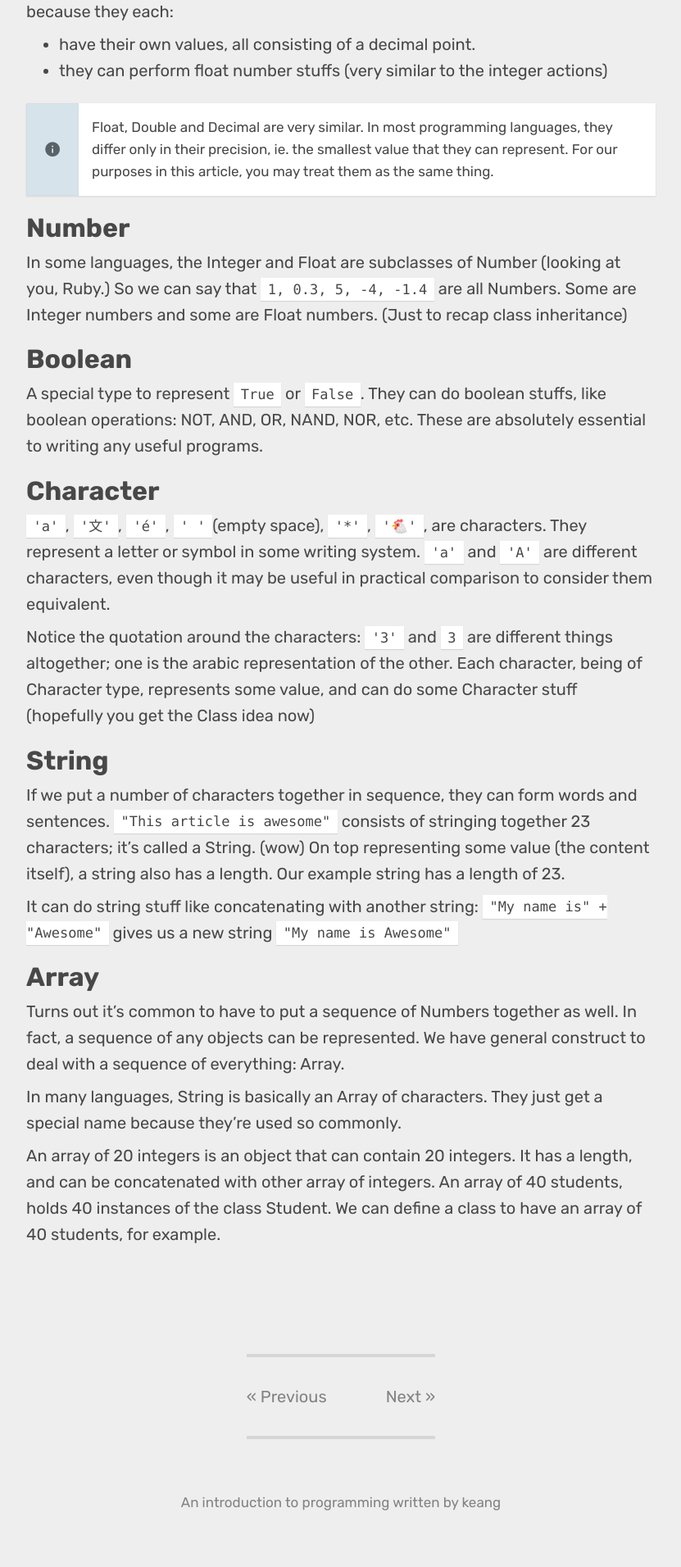
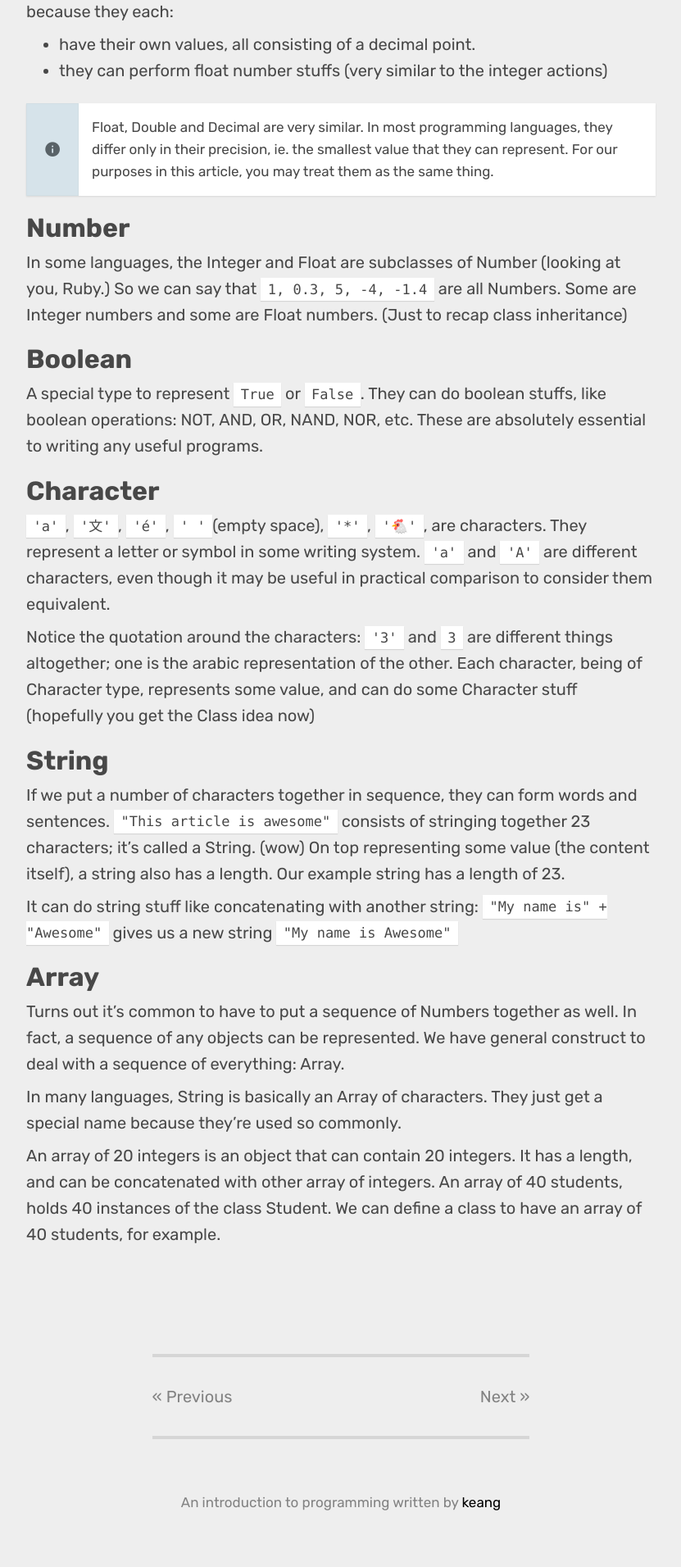
Before and after one commit to keang/crashcourse, a Jekyll site: the page built from index.html, in a window 1280 px wide. Shown: the part 3851-5763 px from the top of the page at 82% size, without its empty margins (224-1055 px from the left). Built offline with Jekyll 4.4.1, drawn with Linux system fonts in a browser that asks for light colours; some web fonts are replaced; the list of posts is cut into pages by our own code.

Commit message:
Touch up pagination

```diff
--- a/_config.yml
+++ b/_config.yml
@@ -53,7 +53,7 @@
 excerpt_separator            : <!–-break-–>
 
 # Pagination
-paginate                     : 5
+paginate                     : 3
 paginate_path                : '/page-:num/'
 
 # Tags
--- a/_includes/main/footer.html
+++ b/_includes/main/footer.html
@@ -1,4 +1,4 @@
 <footer>
     <span>{{ site.blog.description }}</span>
-    <span>written by {{ site.author.fullname }}</span>
+    <span>written by <a href='http://www.keang.be/about/'>{{ site.author.fullname }}</a></span>
 </footer>
--- a/_sass/_pagination.scss
+++ b/_sass/_pagination.scss
@@ -5,7 +5,7 @@
 
 .pagination {
   overflow: hidden;
-  max-width: 30%;
+  max-width: 60%;
   margin: 0 auto 4rem auto;
   color: var(--text-color-light);
 
```
